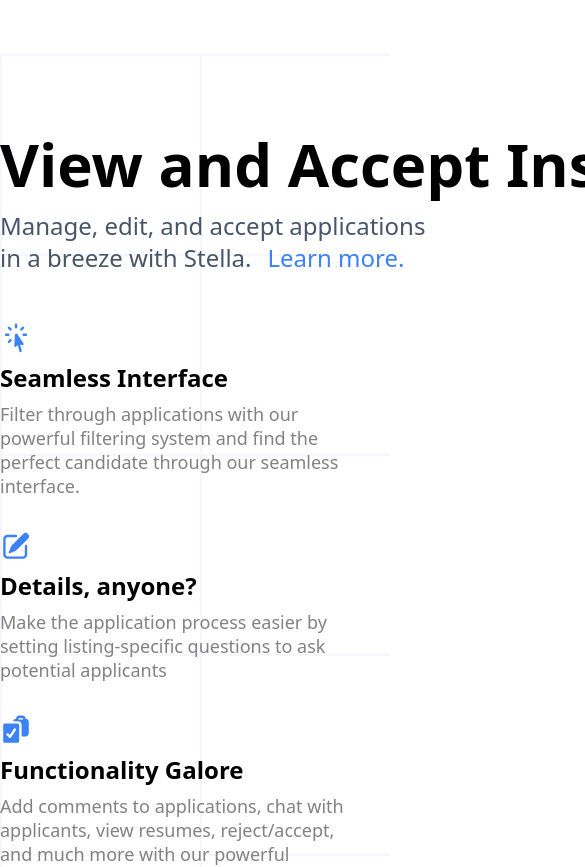
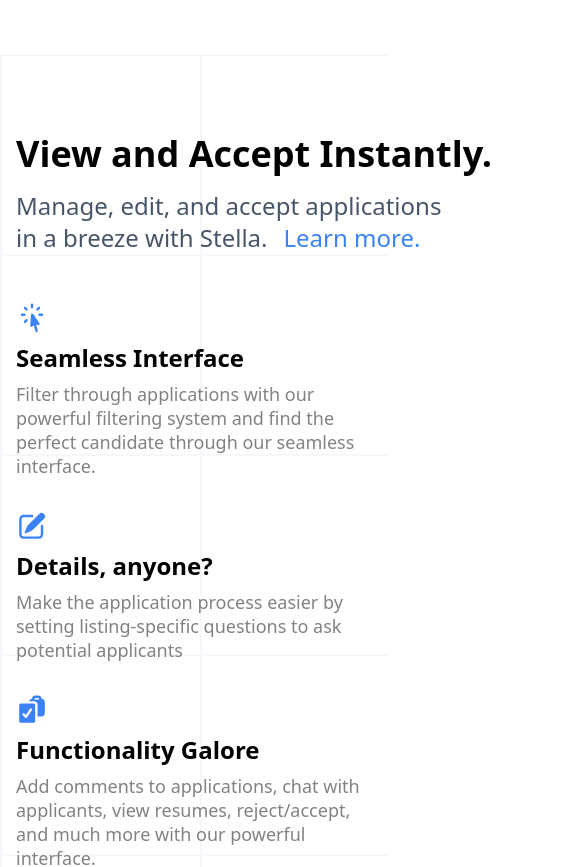
Before and after one commit to PkTheCoda/casapp, a Next.js app: page /business in a window 390 px wide. Shown: the part 1900-2767 px from the top of the page, 585 px wide, since content can reach past the window. Built offline with nearby package versions, Linux system fonts and the light colour scheme.

Commit message:
responsification of design page done

```diff
--- a/src/app/business/FeatureComponent2.jsx
+++ b/src/app/business/FeatureComponent2.jsx
@@ -32,10 +32,10 @@
     return (
         <>
             <div className="h-max flex items-center square-pattern">
-                <div className="mx-0 md:mx-20 lg:mx-60 w-full flex flex-col gap-y-12 my-20">
+                <div className="mx-4 md:mx-20 lg:mx-60 w-full flex flex-col gap-y-12 my-20">
 
                     <div className="w-max flex flex-col gap-y-4">
-                        <h1 className="font-sans font-semibold text-6xl">View and Accept Instantly.</h1>
+                        <h1 className="font-sans font-semibold text-4xl md:text-5xl lg:text-6xl">View and Accept Instantly.</h1>
                         <p className="text-slate-600 text-2xl">
                             Manage, edit, and accept applications <br /> in a breeze with Stella.
                             <span className="text-blue-500 hover:underline pl-4 cursor-pointer" onClick={() => alert("Coming Soon")}>Learn more.</span>
```
